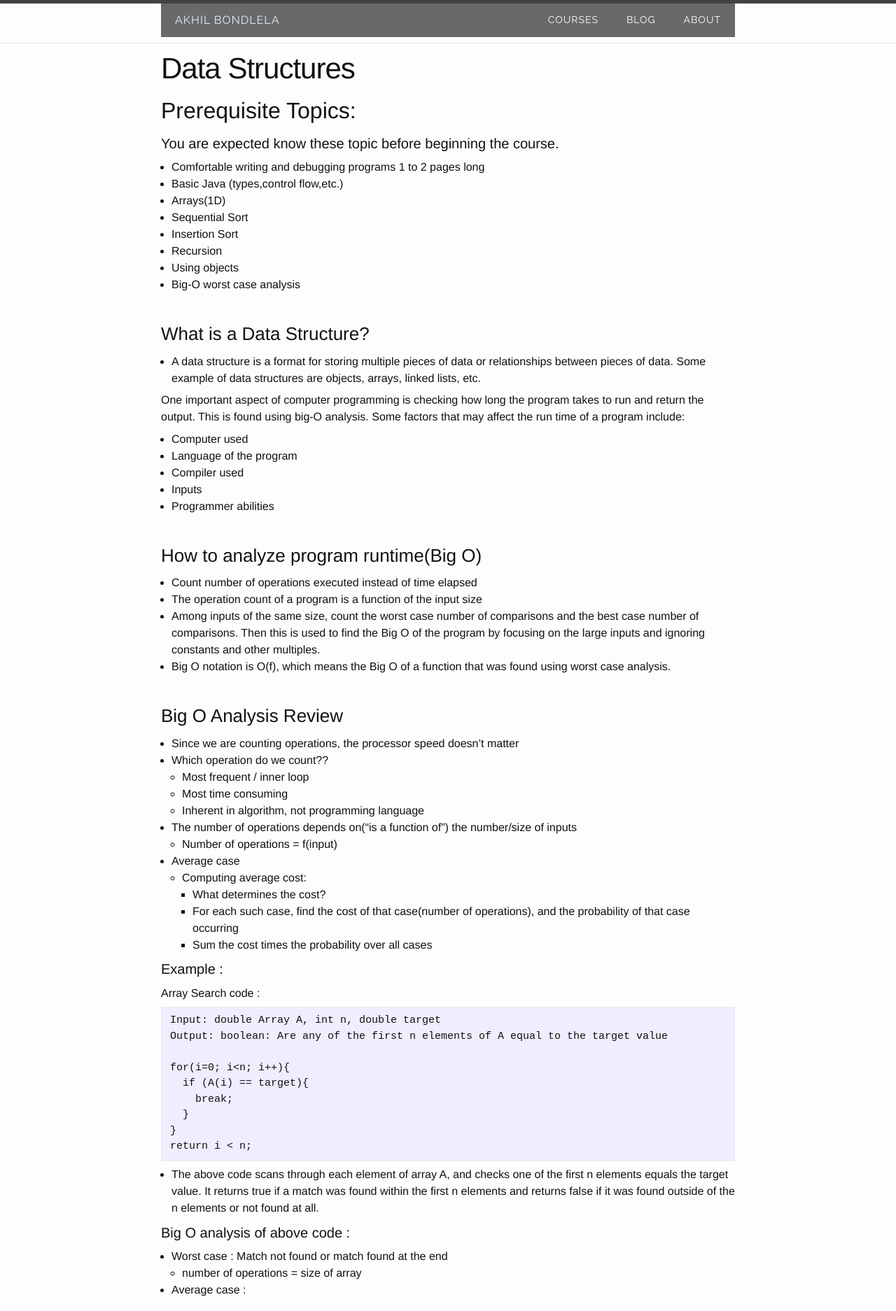
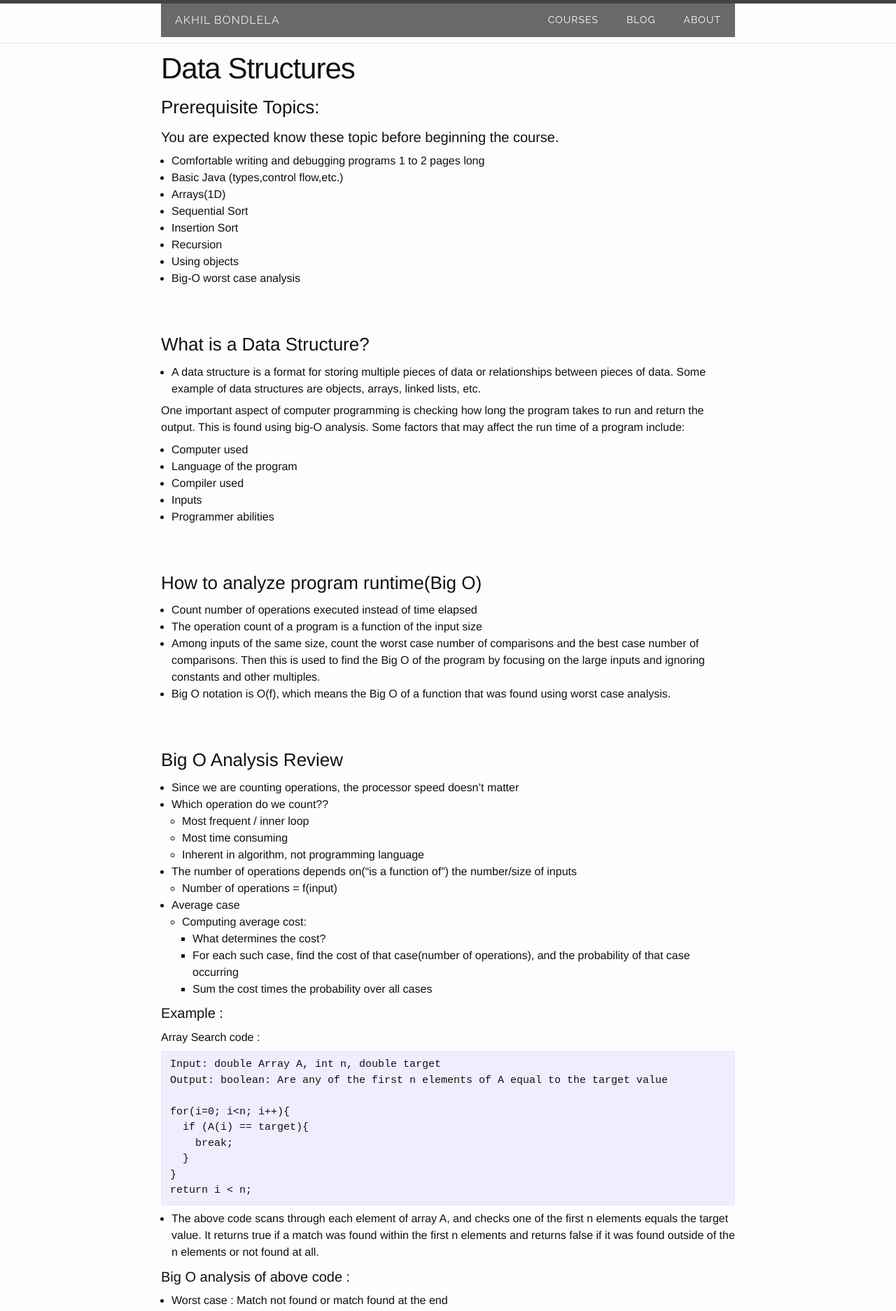
Before and after one commit to akhilbond/akhilbond.github.io, a Jekyll site: the page built from Courses/Data_Structures/notes.md, in a window 1280 px wide. Shown: the top 1874 px of the page at 70% size. Built offline with Jekyll 4.4.1, drawn with Linux system fonts in a browser that asks for light colours; formulas are drawn with MathJax 3.

Commit message:
Data Structures Notes

```diff
--- a/Courses/Data_Structures/notes.md
+++ b/Courses/Data_Structures/notes.md
@@ -4,7 +4,7 @@
 permalink: /Courses/Data_Structures/
 mathjax: true
 ---
-## Prerequisite Topics:
+### Prerequisite Topics:
 
 #### You are expected know these topic before beginning the course.
 
@@ -17,6 +17,7 @@
 - Using objects
 - Big-O worst case analysis
 
+<br>
 <br>
 
 ### What is a Data Structure?
@@ -31,6 +32,7 @@
 - Programmer abilities
 
 <br>
+<br>
 
 ### How to analyze program runtime(Big O)
 - Count number of operations executed instead of time elapsed
@@ -38,6 +40,7 @@
 - Among inputs of the same size, count the worst case number of comparisons and the best case number of comparisons. Then this is used to find the Big O of the program by focusing on the large inputs and ignoring constants and other multiples.
 - Big O notation is O(f), which means the Big O of a function that was found using worst case analysis.
 
+<br>
 <br>
 
 ### Big O Analysis Review
@@ -87,6 +90,8 @@
     - If target is found, then there is an equal probability at each position
     - Average Cost = [P(found) * cost if found] + [P(not found) * cost if not found]
 
+    <br>
+    <br>
 
 ### Linked lists
 - Linked lists store an ordered list of data terms, all of the same type.
@@ -117,4 +122,4 @@
 - The front is where the data structure begins and points to the first node which contains the integer 42 as data. Then there is a pointer which points it to next node which has the integer 63 as data. After that the program will follow the next pointer to next node/data location, but in this case, the pointer points to null. This lets the program know that it has reached the end of the linked-list.
 - Using this data structure is beneficial when compared to an array in program efficiency because it is much easier to add an element anywhere in the list.
 
-- [Linked List Example](Data_Structures/Linked_List_Example/)
+### [Linked List Example](/Courses/Data_Structures/Linked_List_Example/)
```
